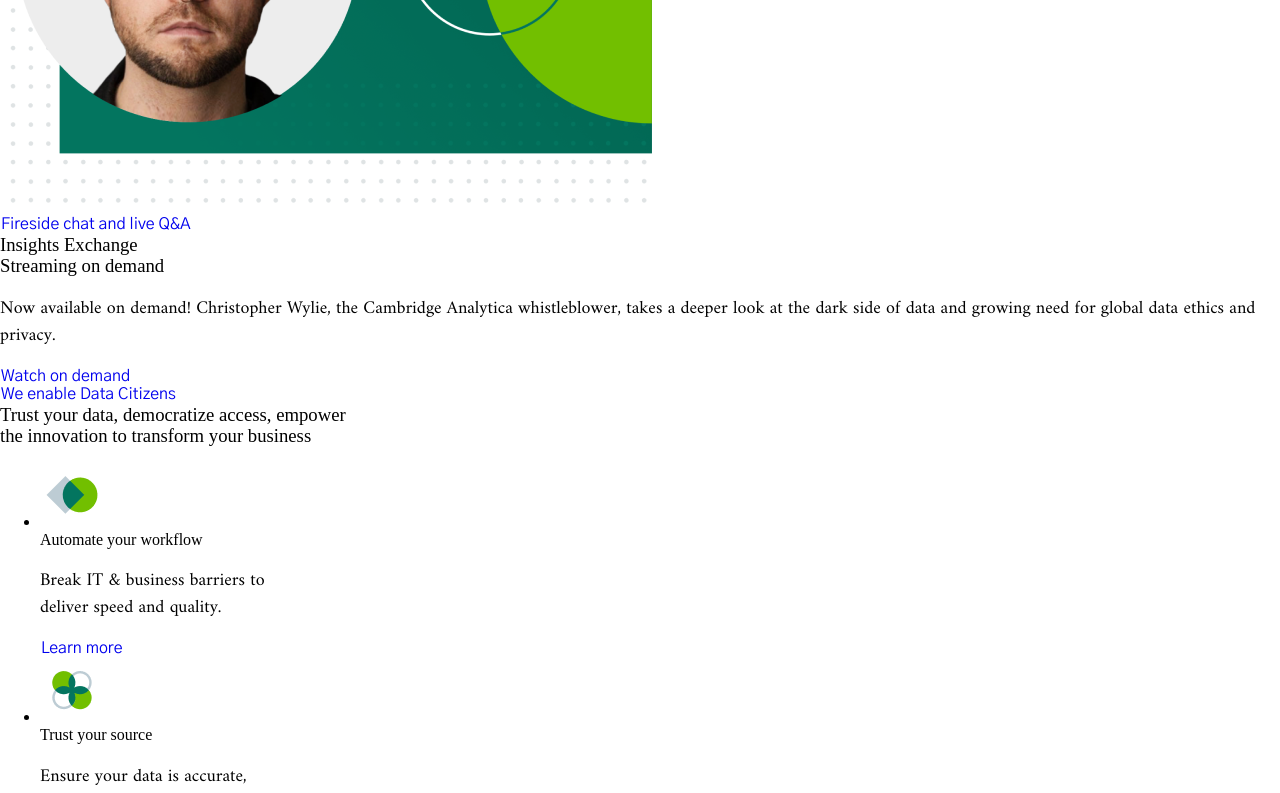
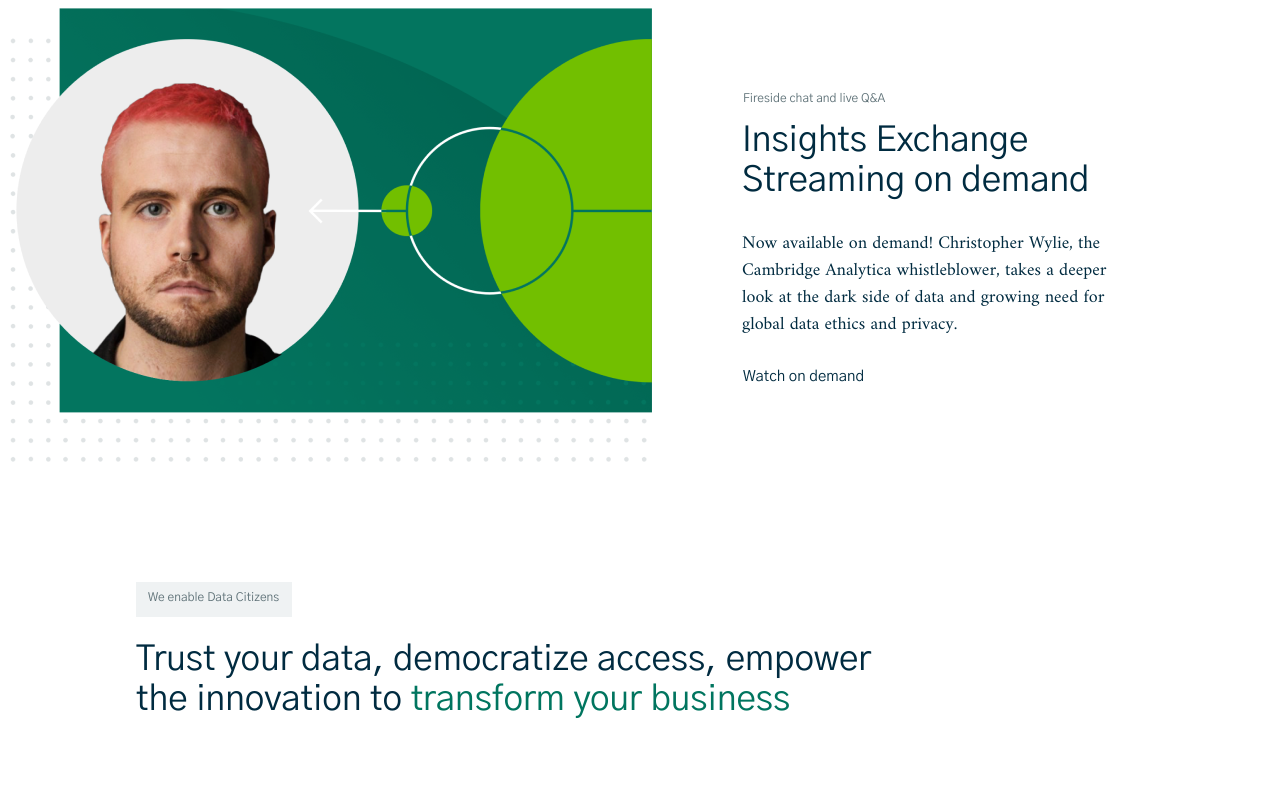
Before and after one commit to evgesha-kond/Collibra, a website: page app/index.html in a window 1280 px wide. Shown: the part 940-1733 px from the top of the page. Drawn offline with Linux system fonts and the light colour scheme.

Commit message:
add _section-1Styles.sass
add styles for section-1 without adaptive

```diff
--- a/app/sass/components/_headerStyles.sass
+++ b/app/sass/components/_headerStyles.sass
@@ -24,7 +24,6 @@
 
 
   &__title
-    font-family: $h-font
     font-size: 68px
     line-height: 73px
 
--- /dev/null
+++ b/app/sass/components/_section-1Styles.sass
@@ -0,0 +1,60 @@
+@import "../constants"
+
+.section-1
+  color: $main-color
+
+.man-wrapper
+  margin-top: 259px
+  display: flex
+
+.man-image
+  max-width: 662px
+  width: 100%
+  max-height: 462px
+
+.man-description
+  +flex(column, center, strech)
+  margin-left: 90px
+  margin-right: 163px
+
+  p
+    margin-top: 29px
+    margin-bottom: 29px
+
+
+  &__title
+    margin-top: 15px
+
+.live-link
+  font-size: 12px
+
+  a:link, a:visited
+    color: #5E7177
+
+.enable-data
+  padding: 9px 11px 12px
+  background-color: #EFF2F3
+  width: 156px
+
+.trust-container
+  +flex(column, strech, strech)
+  margin-top: 112px
+
+.trust-title
+  margin-top: 23px
+
+.trust-links-list
+  +flex(row, space-between, strech)
+  margin-top: 104px
+  margin-right: 271px
+
+.trust-links-item
+  display: flex
+  margin-bottom: 82px
+
+  .image-container
+    margin-top: -20px
+
+.trust-text-container
+  h4
+    font-size: 17px
--- a/app/sass/main.sass
+++ b/app/sass/main.sass
@@ -2,6 +2,7 @@
 @import "reset.local"
 @import "base"
 @import "components/headerStyles"
+@import "components/section-1Styles"
 
 *
   box-sizing: border-box
```
Also changed, not shown: app/css/main.css.
